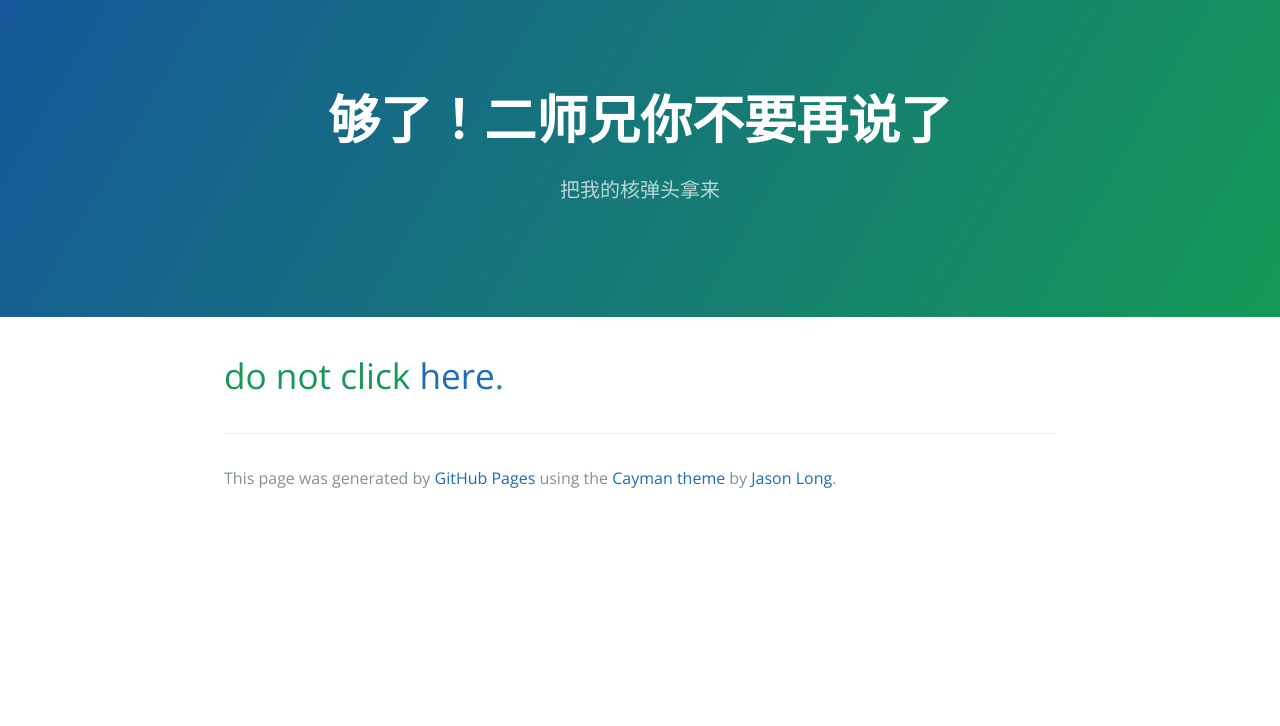
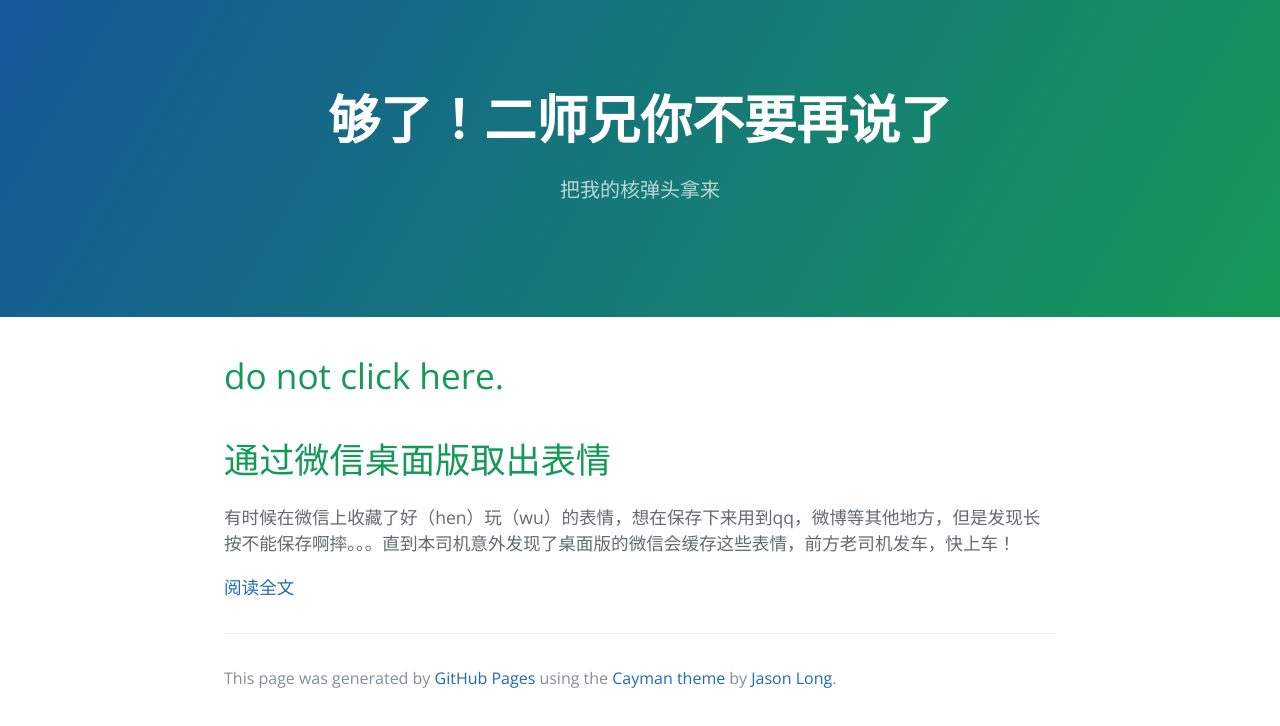
Before and after one commit to huangminchn/huangminchn.github.io, a plain HTML site: page index.html in a window 1280 px wide. Drawn offline with nearby package versions, Linux system fonts and the light colour scheme.

Commit message:
Replace master branch with page content via GitHub

```diff
--- a/index.html
+++ b/index.html
@@ -17,7 +17,14 @@
 
     <section class="main-content">
       <h1>
-<a id="do-not-click-here" class="anchor" href="#do-not-click-here" aria-hidden="true"><span aria-hidden="true" class="octicon octicon-link"></span></a>do not click <a href="http://www.cc98.org/list.asp?boardid=135">here</a>.</h1>
+<a id="do-not-click-here" class="anchor" href="#do-not-click-here" aria-hidden="true"><span aria-hidden="true" class="octicon octicon-link"></span></a>do not click here.</h1>
+
+<h1>
+<a id="通过微信桌面版取出表情" class="anchor" href="#%E9%80%9A%E8%BF%87%E5%BE%AE%E4%BF%A1%E6%A1%8C%E9%9D%A2%E7%89%88%E5%8F%96%E5%87%BA%E8%A1%A8%E6%83%85" aria-hidden="true"><span aria-hidden="true" class="octicon octicon-link"></span></a>通过微信桌面版取出表情</h1>
+
+<p>有时候在微信上收藏了好（hen）玩（wu）的表情，想在保存下来用到qq，微博等其他地方，但是发现长按不能保存啊摔。。。直到本司机意外发现了桌面版的微信会缓存这些表情，前方老司机发车，快上车！</p>
+
+<p><a href="https://github.com/huangminchn/huangminchn.github.io/index.html">阅读全文</a></p>
 
       <footer class="site-footer">
 
--- a/params.json
+++ b/params.json
@@ -1,7 +1,7 @@
 {
   "name": "够了！二师兄你不要再说了",
   "tagline": "把我的核弹头拿来",
-  "body": "# do not click here.",
+  "body": "# do not click here.\r\n\r\n#通过微信桌面版取出表情\r\n\r\n有时候在微信上收藏了好（hen）玩（wu）的表情，想在保存下来用到qq，微博等其他地方，但是发现长按不能保存啊摔。。。直到本司机意外发现了桌面版的微信会缓存这些表情，前方老司机发车，快上车！\r\n\r\n[阅读全文](https://github.com/huangminchn/huangminchn.github.io/index.html)",
   "google": "",
   "note": "Don't delete this file! It's used internally to help with page regeneration."
 }
```
Also changed, not shown: stylesheets/github-light.css (+18 -10 lines).
